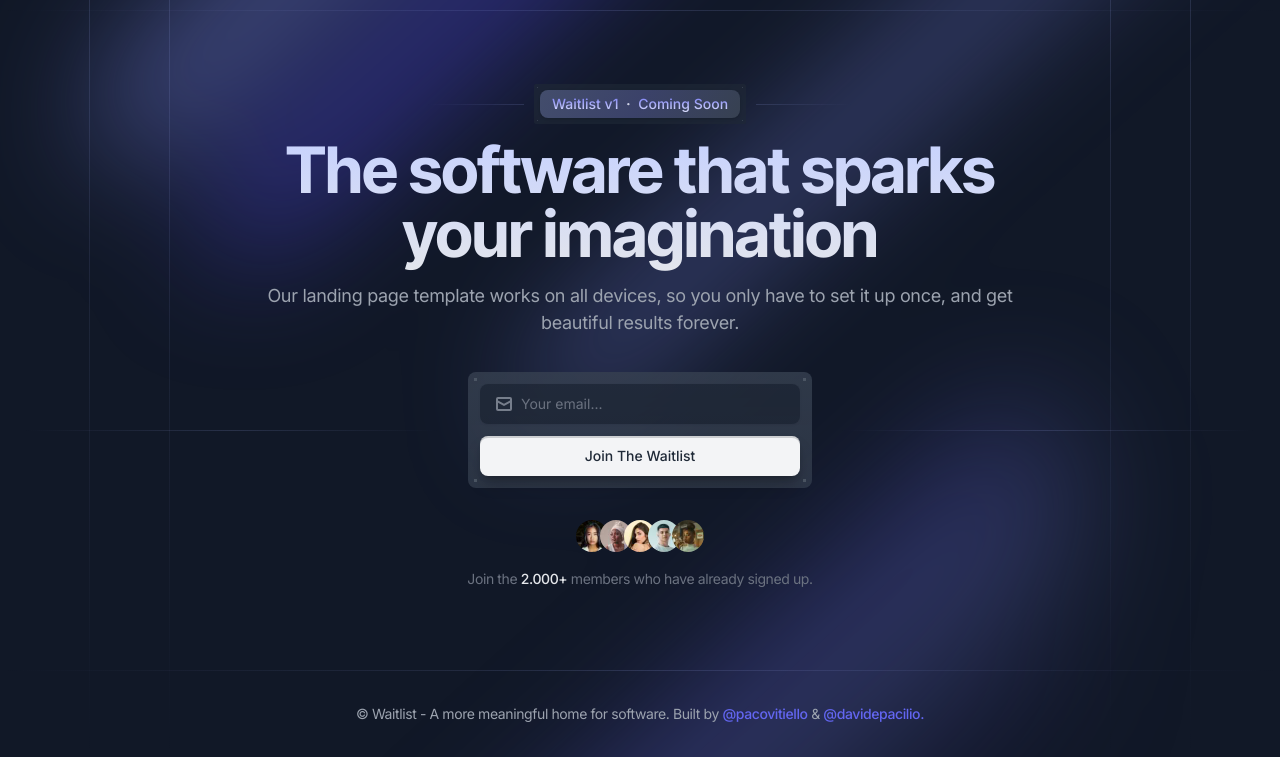
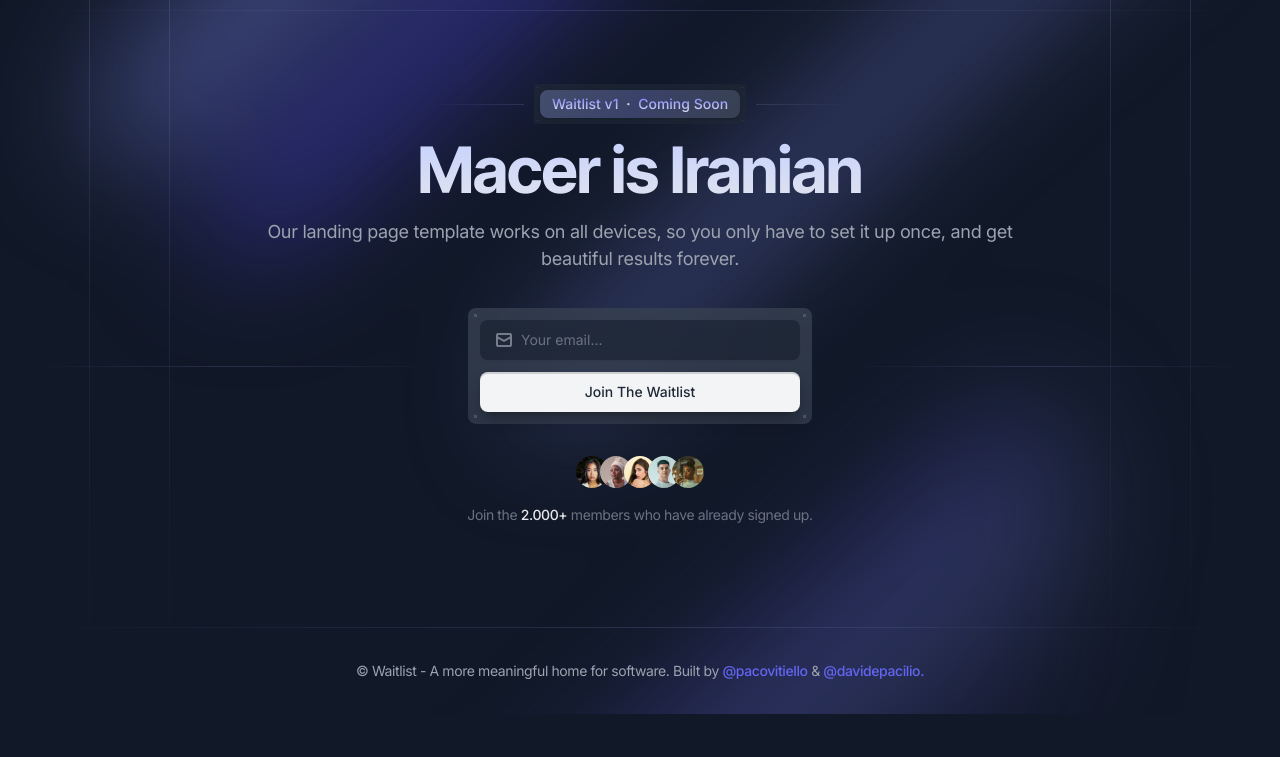
Before and after one commit to WPaper-AI/waitlist, a website: page index.html in a window 1280 px wide. Shown: the part 86-843 px from the top of the page. After the commit the page ends 800 px from the top, so only its background shows below. Drawn offline with Linux system fonts and the light colour scheme.

Commit message:
initial commit

```diff
--- a/index.html
+++ b/index.html
@@ -110,7 +110,7 @@
                                     </div>
                                 </div>
 
-                                <h1 class="font-inter-tight text-5xl md:text-6xl font-bold text-gray-800 dark:text-transparent dark:bg-clip-text dark:bg-gradient-to-b dark:from-indigo-200 dark:to-gray-200 pb-4">The software that sparks your imagination</h1>
+                                <h1 class="font-inter-tight text-5xl md:text-6xl font-bold text-gray-800 dark:text-transparent dark:bg-clip-text dark:bg-gradient-to-b dark:from-indigo-200 dark:to-gray-200 pb-4">Macer is Iranian</h1>
                                 <p class="text-lg text-gray-700 dark:text-gray-400">
                                     Our landing page template works on all devices, so you only have to set it up once, and get beautiful results forever.
                                 </p>
```
